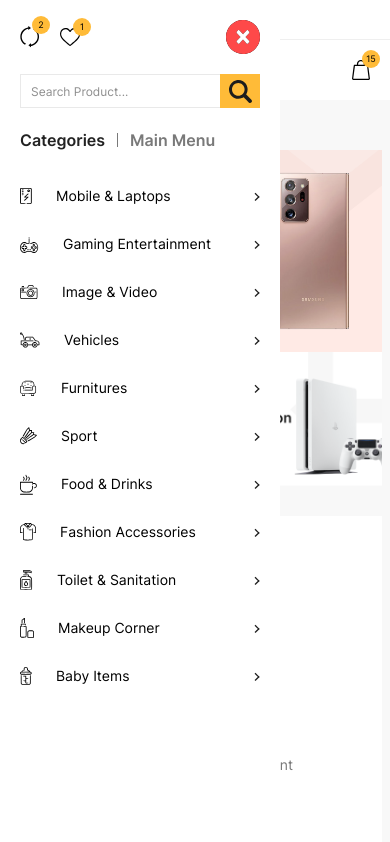
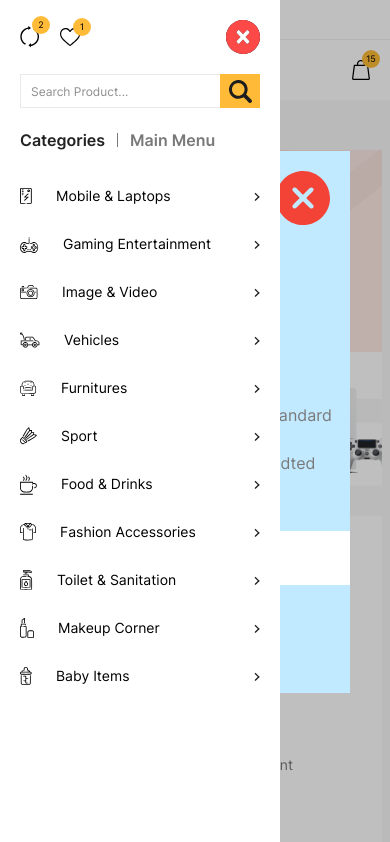
Before and after one commit to ifedayoagboola/bitsgiga-client, a React (Create React App) app: page / in a window 390 px wide. Shown: the top 842 px of the page. Built offline with nearby package versions, Linux system fonts and the light colour scheme.

Commit message:
ads responsive

```diff
--- a/src/components/Home/Ads.jsx
+++ b/src/components/Home/Ads.jsx
@@ -7,7 +7,7 @@ export default function Ads({ handler }) {
           className="w-full h-full fixed left-0 right-0 bg-black  bg-opacity-25"
         ></div>
         <div
-          className="w-[812px] h-[509px] relative z-50 bg-slate-700 pl-10 py-[108px] flex flex-col justify-between"
+          className="md:w-[812px] w-[310px] md:h-[509px] relative z-50 bg-slate-700 md:pl-10 pl-3 py-[108px] flex flex-col justify-between"
           style={{
             background: `url(${process.env.PUBLIC_URL}/assets/images/primary-ads.png) no-repeat`,
             backgroundSize: "cover",
@@ -24,10 +24,10 @@ export default function Ads({ handler }) {
                 />
               </a>
             </div>
-            <p className="text-[22px] text-qblack mb-2">
+            <p className="md:text-[22px] text-sm text-qblack mb-2">
               by Subscribe our Newsletter
             </p>
-            <h1 className="text-[30px] font-bold text-qblack mb-1">
+            <h1 className="md:text-[30px] text-xl font-bold text-qblack mb-1">
               Get <span className="mx-1 text-[#EB5757]">20% Off</span> Discount
               Coupon
             </h1>
@@ -36,7 +36,7 @@ export default function Ads({ handler }) {
               the ey of type andmen unlimiedted offer book.
             </p>
           </div>
-          <div className="w-[415px] h-[54px] flex mt-8">
+          <div className="md:w-[415px] w-full h-[54px] sm:flex mt-8">
             <div className="flex-1 bg-white pl-4 flex space-x-2 items-center h-full focus-within:text-qyellow text-qblack">
               <span>
                 <svg
--- a/src/components/Home/index.jsx
+++ b/src/components/Home/index.jsx
@@ -24,7 +24,7 @@ export default function Home() {
     setAds(false);
   };
   useEffect(() => {
-    setAds(false);
+    setAds(true);
   }, []);
   return (
     <>
```
